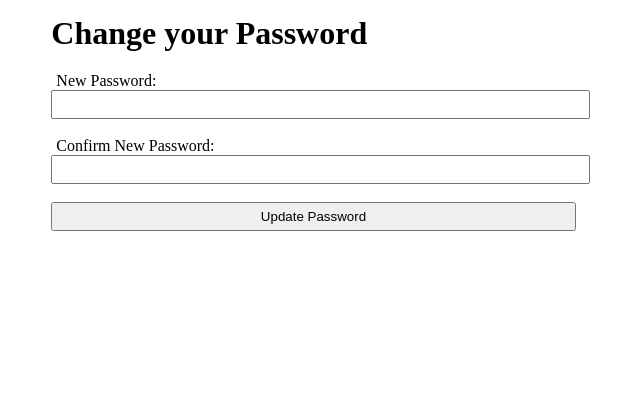
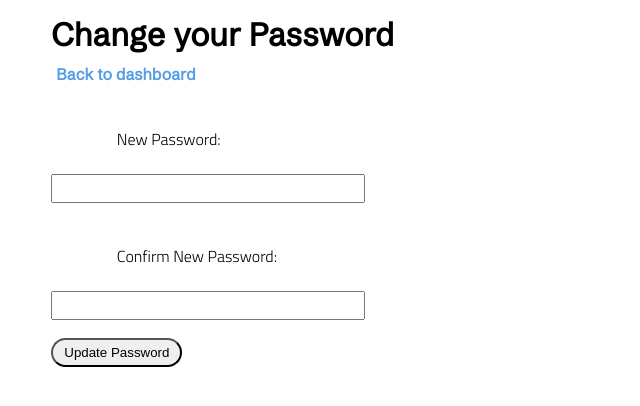
Before and after one commit to BrinkOfSecondBailout/ProjectsAlgo, a Flask app: page /changepw in a window 1280 px wide. Shown: the top 406 px of the page, without its empty margins (261-901 px from the left). Run offline with Flask 3, Linux system fonts and the light colour scheme.

Commit message:
added css and style

```diff
--- a/LoveBirdsApp/flask_app/static/style.css
+++ b/LoveBirdsApp/flask_app/static/style.css
@@ -4,9 +4,31 @@
     width: 80%;
 }
 
+h1, h2, h3, h4 {
+    font-family: 'Bebas Neue', cursive;
+    font-family: 'Schibsted Grotesk', sans-serif;
+}
+
+p {
+    font-family: 'Schibsted Grotesk', sans-serif;
+    font-family: 'Titillium Web', sans-serif;
+}
+
+a {
+    text-decoration: none;
+    color: rgba(34, 126, 218, 0.759);
+}
+
 .container {
     display: flex;
 }
+
+.profile-bar {
+    display: flex;
+    justify-content: flex-end;
+}
+
+
 
 .red {
     color: red;
@@ -14,6 +36,20 @@
 
 .small-input {
     width: 100px;
+}
+
+.regular-input {
+    width: 300px;
+}
+
+.long-button {
+    width: 50%;
+    border-radius: 20px;
+}
+
+.regular-button {
+    width: 20%;
+    border-radius: 20px;
 }
 
 .photo-profile {
@@ -33,8 +69,8 @@
 
 
 .photo-list {
-    width: 200px;
-    height: 160px;
+    width: 140px;
+    height: 100px;
     border-radius: 20px;
     box-shadow: 2px 2px 5px 0px rgba(0, 0, 0, 0.861);
 }
@@ -43,6 +79,10 @@
     display: flex;
 }
 
+.one-photo {
+    display: flex;
+    flex-direction: column;
+}
 
 .delete-button {
     width: 80px;
--- a/LoveBirdsApp/flask_app/templates/change_pw.html
+++ b/LoveBirdsApp/flask_app/templates/change_pw.html
@@ -4,11 +4,18 @@
     <meta charset="UTF-8">
     <meta http-equiv="X-UA-Compatible" content="IE=edge">
     <meta name="viewport" content="width=device-width, initial-scale=1.0">
+    <link rel="preconnect" href="https://fonts.googleapis.com">
+    <link rel="preconnect" href="https://fonts.gstatic.com" crossorigin>
+    <link
+        href="https://fonts.googleapis.com/css2?family=Schibsted+Grotesk&family=Titillium+Web:ital,wght@0,300;1,200&display=swap"
+        rel="stylesheet">
+    <link href="https://fonts.googleapis.com/css2?family=Bebas+Neue&family=Schibsted+Grotesk&display=swap" rel="stylesheet">
     <link rel="stylesheet" type="text/css" href="{{ url_for('static', filename='style.css') }}">
     <title>Change Password</title>
 </head>
 <body>
     <h1>Change your Password</h1>
+    <h4><a href="/dashboard">Back to dashboard</a></h4>
     <div class="red">
         {% with messages = get_flashed_messages(category_filter=['update_pw']) %}
             {% if messages %}
@@ -20,11 +27,11 @@
     </div>
 
     <form action="/updatepw" method="post">
-        <label for="password">New Password:</label><br>
-        <input type="password" name="password"><br><br>
-        <label for="confirm_password">Confirm New Password:</label><br>
-        <input type="password" name="confirm_password"><br><br>
-        <input type="submit" value="Update Password">
+        <label for="password"><p>New Password:</p></label><br>
+        <input class="regular-input" type="password" name="password"><br><br>
+        <label for="confirm_password"><p>Confirm New Password:</p></label><br>
+        <input class="regular-input" type="password" name="confirm_password"><br><br>
+        <input type="submit" class="regular-button" value="Update Password">
     </form>
 
 </body>
```
Also changed, not shown: LoveBirdsApp/flask_app/templates/dashboard.html (+16 -7 lines), LoveBirdsApp/flask_app/templates/display_profile.html (+9 -3 lines), LoveBirdsApp/flask_app/templates/edit_profile.html (+15 -10 lines).
